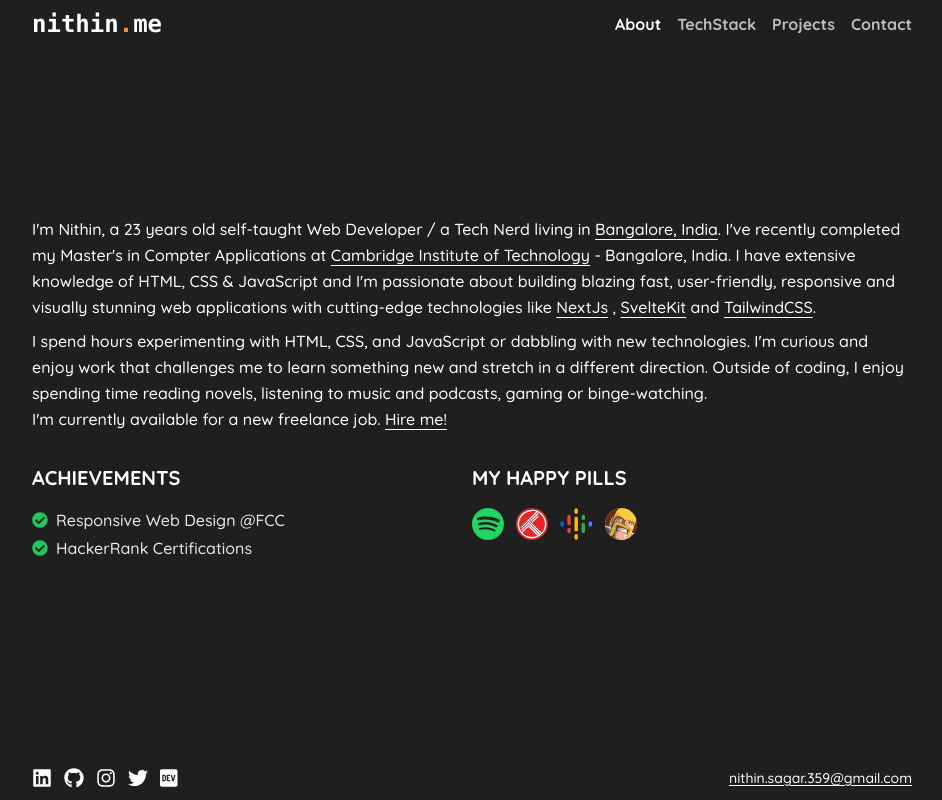
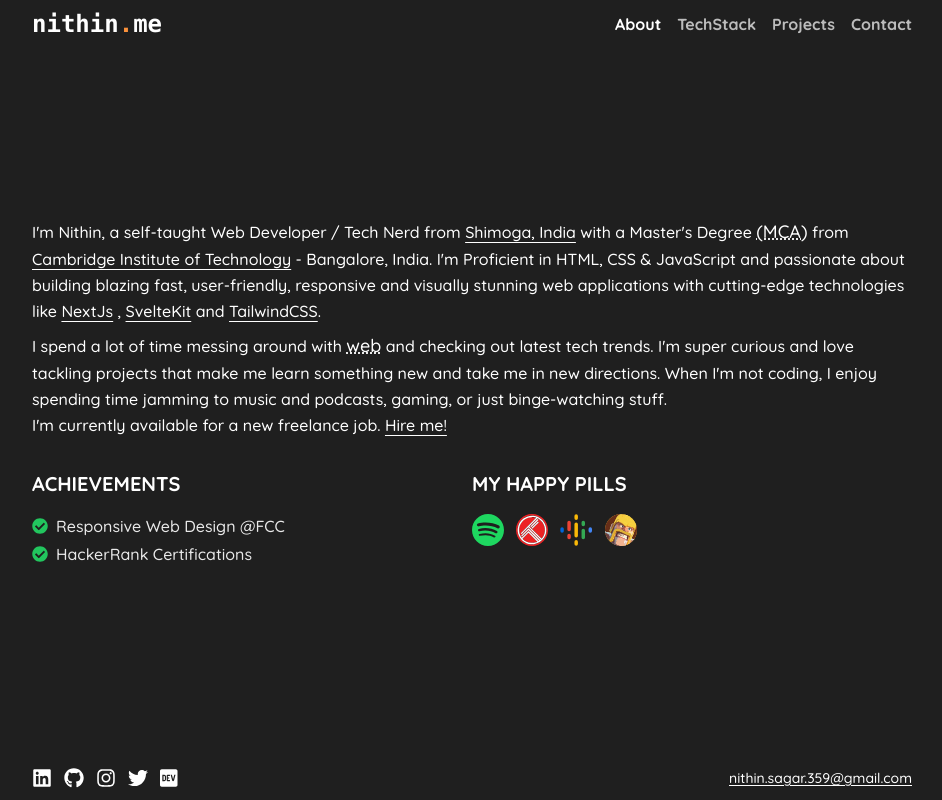
Before and after one commit to nithinK-142/nithin.me, a Next.js app: page /about in a window 1280 px wide. Shown: the whole page, without its empty margins (168-1110 px from the left). Built offline with nearby package versions, Linux system fonts and the light colour scheme.

Commit message:
update: improved bio.

```diff
--- a/app/(routes)/about/page.tsx
+++ b/app/(routes)/about/page.tsx
@@ -8,43 +8,55 @@ const AboutPage = () => {
     <section className="md:mb-6">
       <div className="space-y-4 font-sand">
         <div className="leading-relaxed">
-          <p>
-            I&apos;m <span className="font-medium">Nithin,</span> a 23 years old
-            self-taught <span className="font-medium">Web Developer</span> / a{" "}
-            <span className="font-medium">Tech Nerd</span> living in{" "}
+          <p className="block pt-4 lg:hidden">
+            Passionate & proficient in Front-End technologies such as HTML5,
+            CSS3, Tailwind, ReactJs, NextJS and SvelteKit apart from this, I
+            have good knowledge in PHP & MySQL for Back-End. Focused on
+            user-friendly interfaces & continuous learning to stay ahead in the
+            ever-evolving realm of web. Collaborative team player & dedicated to
+            staying updated on the latest trends.
+          </p>
+          <p className="about-para">
+            I&apos;m <span>Nithin,</span> a self-taught{" "}
+            <span>Web Developer</span> / <span>Tech Nerd</span> from{" "}
             <a
-              href="https://en.wikipedia.org/wiki/Bangalore"
+              href="https://en.wikipedia.org/wiki/Shimoga"
               target="_blank"
               rel="noopener noreferrer"
-              className="font-medium underline underline-offset-4"
+              className="about-link hover:text-blue-500"
             >
-              Bangalore, India
-            </a>
-            {". "}
-            I&apos;ve recently completed my
-            <span className="font-medium">
+              Shimoga, India
+            </a>{" "}
+            with a
+            <span>
               {" "}
-              Master&apos;s in Compter Applications at{" "}
+              Master&apos;s Degree{" "}
+              <abbr
+                className="text-lg hover:text-blue-500"
+                title="Master of Computer Applications"
+              >
+                &#40;MCA&#41;
+              </abbr>{" "}
+              from{" "}
               <a
                 href="https://www.cambridge.edu.in/"
                 target="_blank"
                 rel="noopener noreferrer"
-                className="font-medium underline underline-offset-4"
+                className="about-link"
               >
                 Cambridge Institute of Technology
               </a>{" "}
               - Bangalore, India
               {". "}
             </span>
-            I have extensive knowledge of HTML, CSS & JavaScript and I&apos;m
-            passionate about building blazing fast, user-friendly, responsive
-            and visually stunning web applications with cutting-edge
-            technologies like{" "}
+            I&apos;m Proficient in HTML, CSS & JavaScript and passionate about
+            building blazing fast, user-friendly, responsive and visually
+            stunning web applications with cutting-edge technologies like{" "}
             <a
               href="https://nextjs.org"
               target="_blank"
               rel="noopener noreferrer"
-              className="font-medium underline underline-offset-4"
+              className="about-link"
             >
               NextJs
             </a>{" "}
@@ -53,7 +65,7 @@ const AboutPage = () => {
               href="https://svelte.dev"
               target="_blank"
               rel="noopener noreferrer"
-              className="font-medium underline underline-offset-4"
+              className="about-link"
             >
               SvelteKit
             </a>{" "}
@@ -62,24 +74,30 @@ const AboutPage = () => {
               href="https://tailwindcss.com/"
               target="_blank"
               rel="noopener noreferrer"
-              className="font-medium underline underline-offset-4"
+              className="about-link"
             >
               TailwindCSS
             </a>
             .
           </p>
-          <p className="hidden pt-2 lg:block">
-            I spend hours experimenting with HTML, CSS, and JavaScript or
-            dabbling with new technologies. I&apos;m curious and enjoy work that
-            challenges me to learn something new and stretch in a different
-            direction. Outside of coding, I enjoy spending time reading novels,
-            listening to music and podcasts, gaming or binge-watching.
+          <p className="about-para">
+            I spend a lot of time messing around with{" "}
+            <abbr
+              className="text-lg hover:text-blue-500"
+              title="HTML, CSS & JavaScript"
+            >
+              web
+            </abbr>{" "}
+            and checking out latest tech trends. I&apos;m super curious and love
+            tackling projects that make me learn something new and take me in
+            new directions. When I&apos;m not coding, I enjoy spending time
+            jamming to music and podcasts, gaming, or just binge-watching stuff.
           </p>
           <p>
             I&apos;m currently available for a new freelance job.{" "}
             <a
               href="https://www.fiverr.com/nithin_webdev?up_rollout=true"
-              className="font-medium underline underline-offset-4"
+              className="about-link"
               target="_blank"
               rel="noreferrer"
             >
@@ -87,12 +105,12 @@ const AboutPage = () => {
             </a>
           </p>
         </div>
-        <div className="flex flex-col gap-8 sm:flex-row sm:gap-0">
+        <div className="gap-8 flex-colm sm:flex-row sm:gap-0">
           <div className="w-full sm:w-1/2">
-            <p className="my-4 text-xl font-semibold uppercase">Achievements</p>
+            <p className="about-extra">Achievements</p>
             <ul className="space-y-1">
               {achivements.map(({ title, link }, index) => (
-                <li className="flex items-center gap-2" key={index}>
+                <li className="gap-2 flex-align" key={index}>
                   <span className="h-4 fill-green-500">{icons.tick}</span>
                   <a
                     href={link}
@@ -107,13 +125,15 @@ const AboutPage = () => {
             </ul>
           </div>
 
-          <div className="pb-4">
-            <p className="my-4 text-xl font-semibold uppercase">
-              My happy pills
-            </p>
+          <div className="hidden pb-4 md:block">
+            <p className="about-extra">My happy pills</p>
             <div className="flex gap-3">
               {happyPills.map(({ platform, icon }) => (
-                <span title={platform} key={platform} className="hover:animate-spinning">
+                <span
+                  title={platform}
+                  key={platform}
+                  className="hover:animate-spinning"
+                >
                   {icon}
                 </span>
               ))}
--- a/app/globals.css
+++ b/app/globals.css
@@ -20,6 +20,17 @@ h2 {
   @apply flex flex-col;
 }
 
+.about-link {
+  @apply underline underline-offset-4;
+}
+
+.about-extra {
+  @apply my-4 text-xl font-semibold uppercase;
+}
+
+.about-para {
+  @apply hidden pt-2 lg:block;
+}
 @keyframes spin {
   0% {
     transform: rotate(0deg);
```
